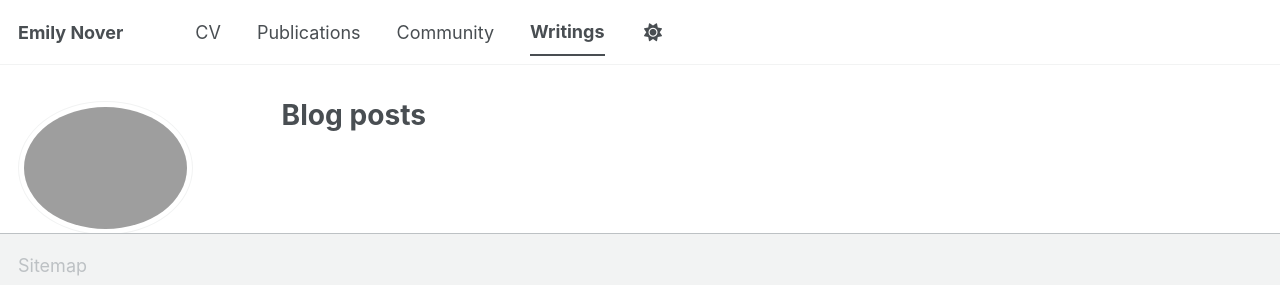
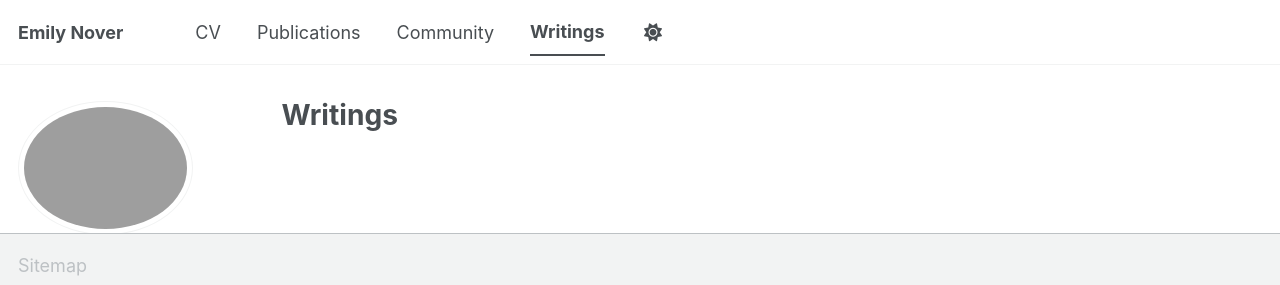
Before and after one commit to drblitx/drblitx.github.io, a Jekyll site: the page built from _pages/year-archive.html, in a window 1280 px wide. Shown: the top 285 px of the page. Built offline with Jekyll 4.4.1, drawn with Linux system fonts in a browser that asks for light colours; a script bundle is joined from its source files by our own code; library files that are not in the unit come from our copies.

Commit message:
writings page update

```diff
--- a/_pages/year-archive.html
+++ b/_pages/year-archive.html
@@ -1,10 +1,8 @@
 ---
 layout: archive
 permalink: /year-archive/
-title: "Blog posts"
+title: "Writings"
 author_profile: true
-redirect_from:
-  - /wordpress/blog-posts/
 ---
 
 {% include base_path %}
```
